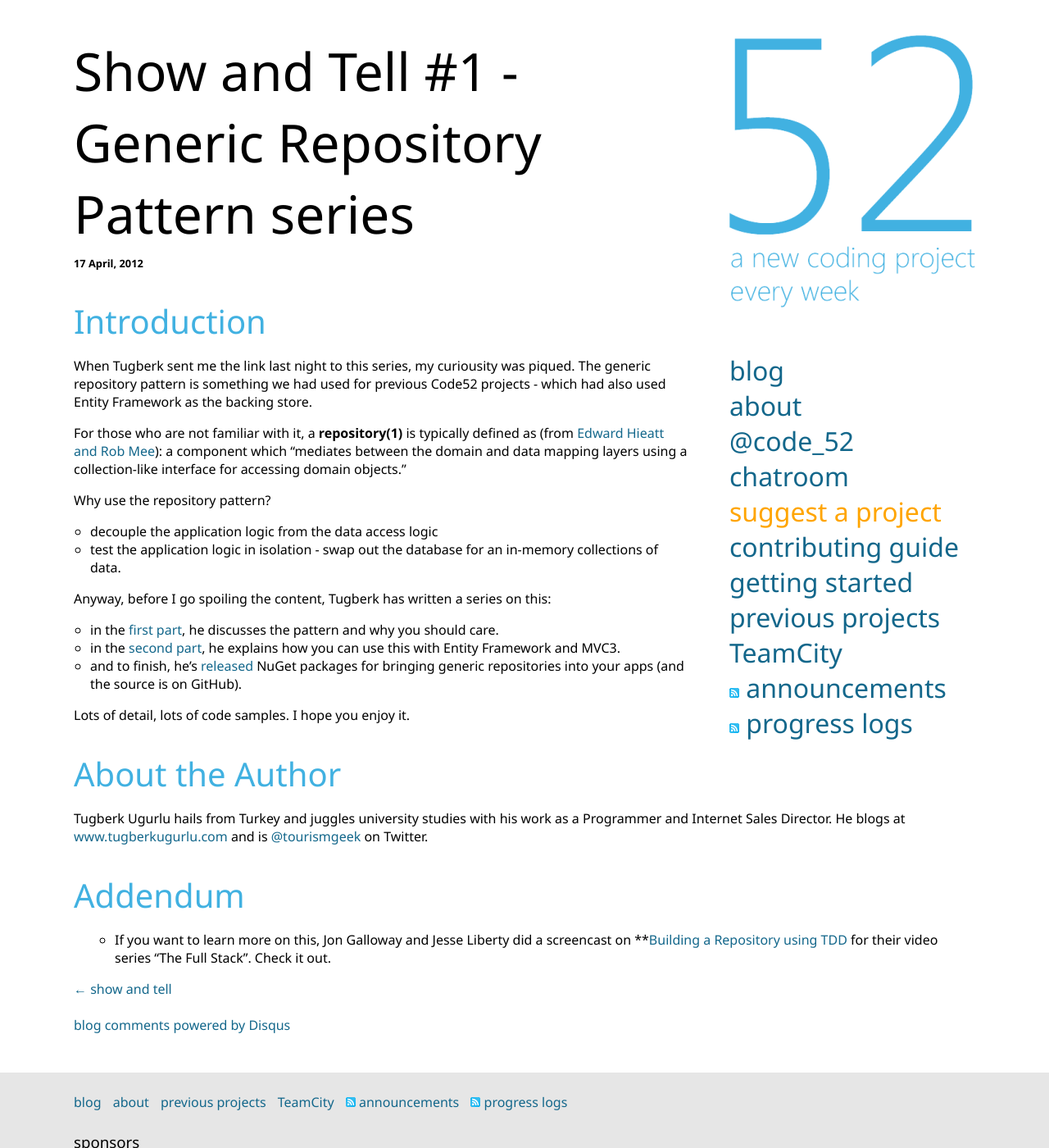
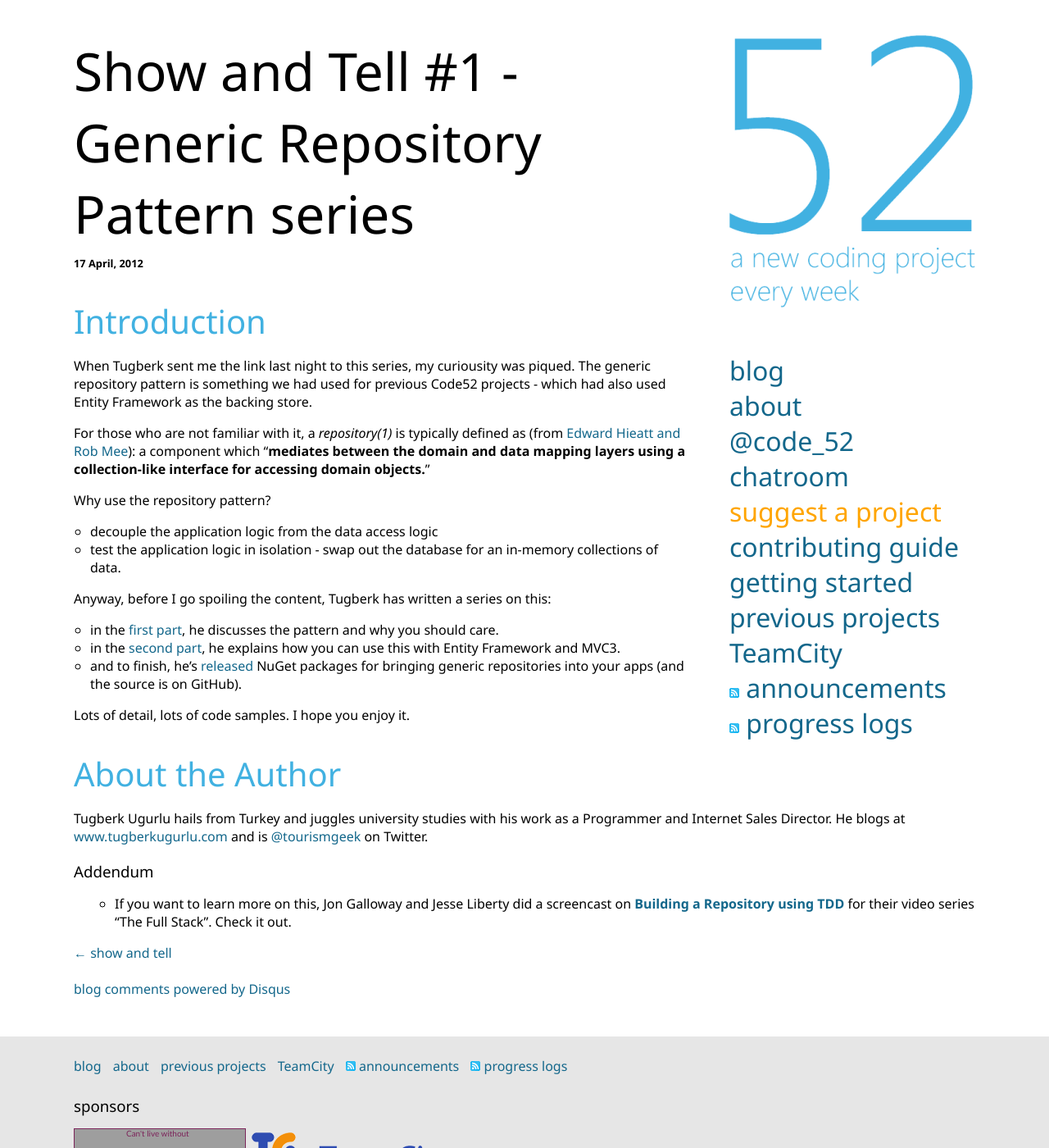
Before and after one commit to Code52/code52.github.com, a Jekyll site: the page built from _posts/2012-04-17-show-and-tell-tugberkugurlu.md, in a window 1280 px wide and 1400 px high. Shown: the whole window at 82% size. Built offline with Jekyll 4.4.1, drawn with Linux system fonts in a browser that asks for light colours; Markdown is read by kramdown in place of the engine named in the settings; comment, search, counter and statistics services are not loaded; grey boxes are pictures that could not be loaded.

Commit message:
layout tweaks

```diff
--- a/_posts/2012-04-17-show-and-tell-tugberkugurlu.md
+++ b/_posts/2012-04-17-show-and-tell-tugberkugurlu.md
@@ -11,7 +11,7 @@
 
 When Tugberk sent me the link last night to this series, my curiousity was piqued. The generic repository pattern is something we had used for previous Code52 projects - which had also used Entity Framework as the backing store.
 
-For those who are not familiar with it, a **repository(1)** is typically defined as (from [Edward Hieatt and Rob Mee](http://martinfowler.com/eaaCatalog/repository.html)): a component which "mediates between the domain and data mapping layers using a collection-like interface for accessing domain objects."
+For those who are not familiar with it, a *repository(1)* is typically defined as (from [Edward Hieatt and Rob Mee](http://martinfowler.com/eaaCatalog/repository.html)): a component which "**mediates between the domain and data mapping layers using a collection-like interface for accessing domain objects.**"
 
 Why use the repository pattern?
 
@@ -30,6 +30,6 @@
 
 Tugberk Ugurlu hails from Turkey and juggles university studies with his work as a Programmer and Internet Sales Director. He blogs at [www.tugberkugurlu.com](http://www.tugberkugurlu.com/) and is [@tourismgeek](http://twitter.com/tourismgeek) on Twitter.
 
-## Addendum
+### Addendum
 
-1. If you want to learn more on this, Jon Galloway and Jesse Liberty did a screencast on **[Building a Repository using TDD](http://channel9.msdn.com/Series/The-Full-Stack/The-Full-Stack-Part-3-Building-a-Repository-using-TDD) for their video series "The Full Stack". Check it out.
+1. If you want to learn more on this, Jon Galloway and Jesse Liberty did a screencast on **[Building a Repository using TDD](http://channel9.msdn.com/Series/The-Full-Stack/The-Full-Stack-Part-3-Building-a-Repository-using-TDD)** for their video series "The Full Stack". Check it out.
```
